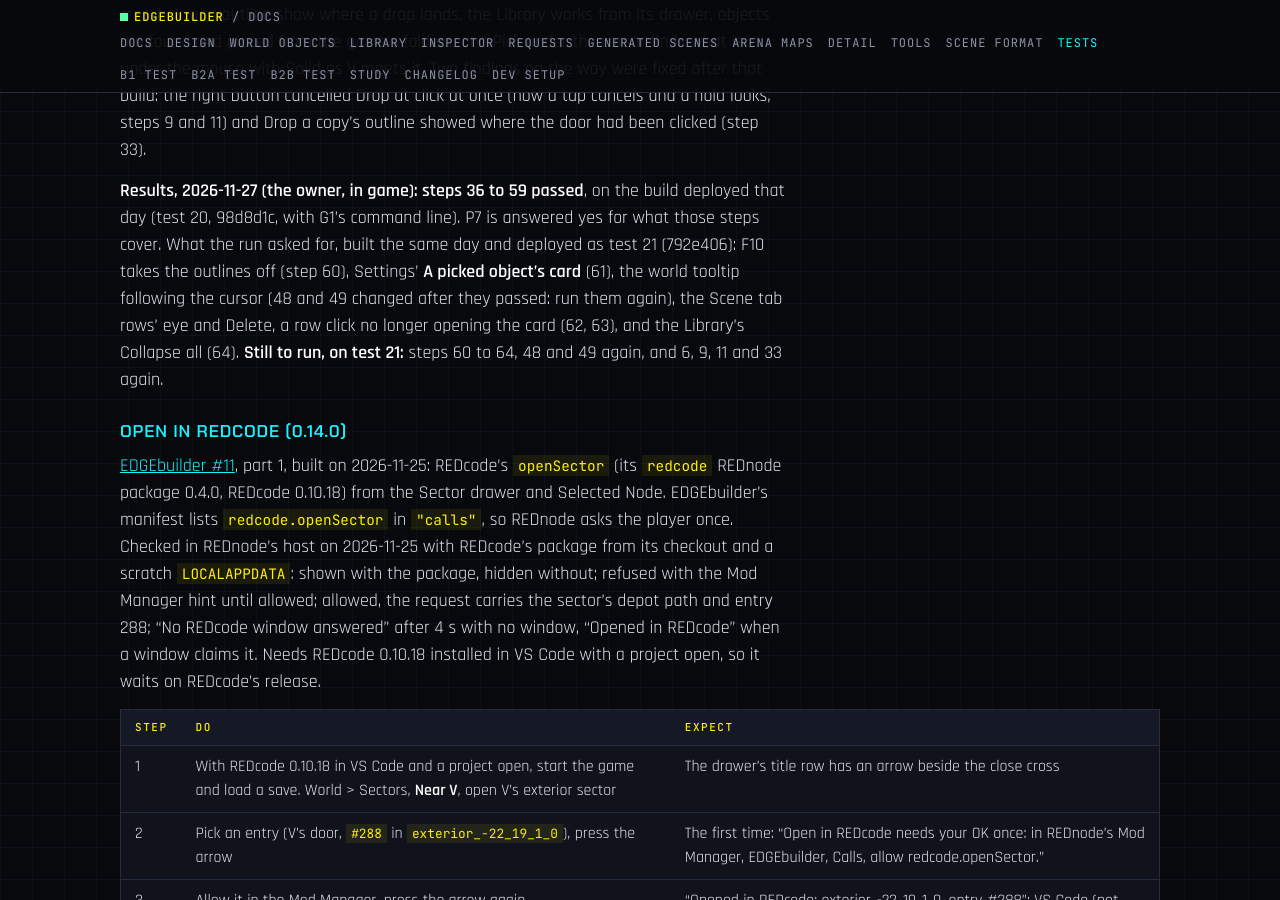
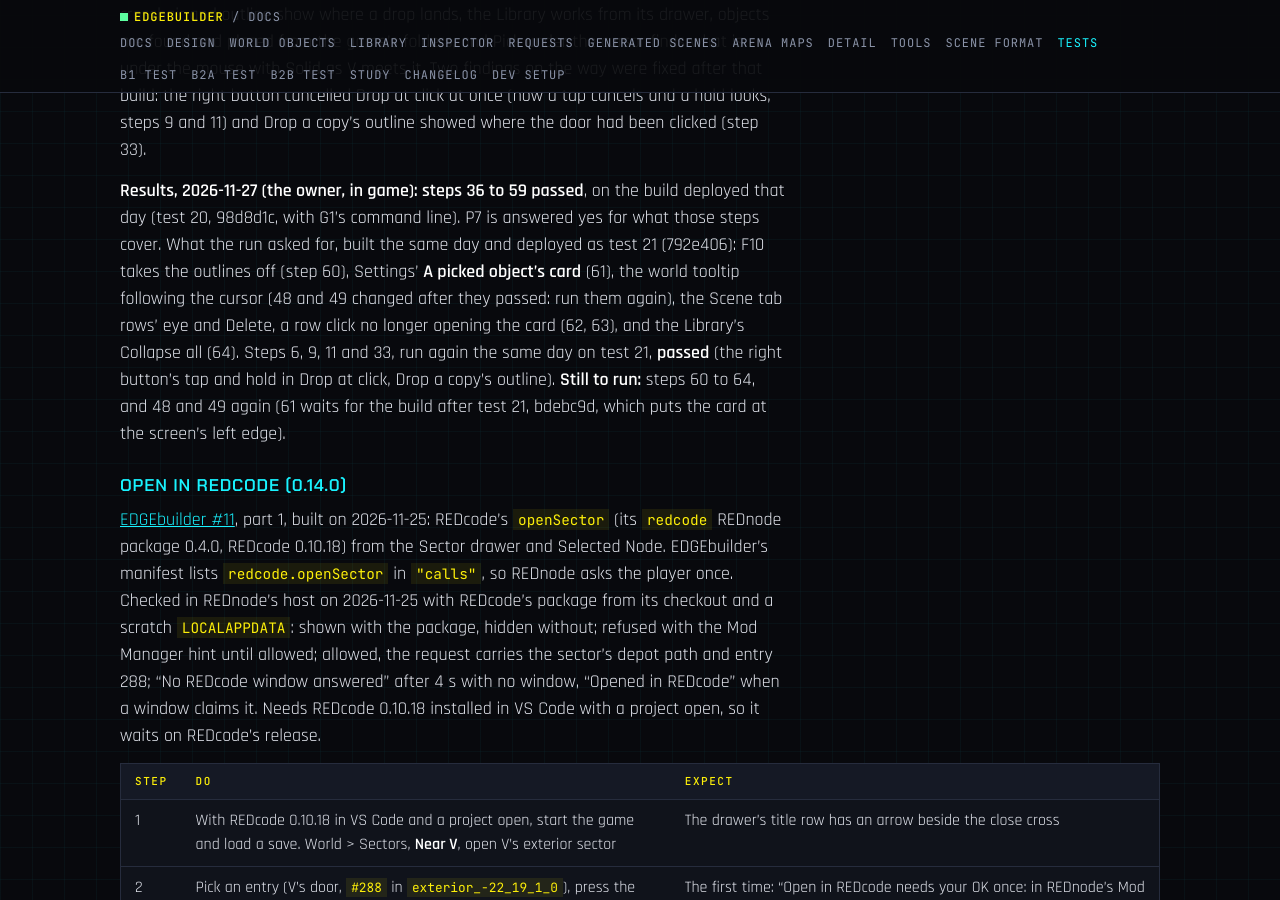
Before and after one commit to Edgemodders/EDGEbuilder, a Jekyll site: the page built from docs/testing.md, in a window 1280 px wide and 900 px high, scrolled down 68497 px. Built offline with Jekyll 4.4.1, drawn with Linux system fonts in a browser that asks for light colours; some of the changed text lies outside the part shown.

Commit message:
0.14.0's test: steps 6, 9, 11 and 33 passed again in game
Co-Authored-By: Claude Opus 5.5 <noreply@anthropic.com>

```diff
--- a/docs/testing.md
+++ b/docs/testing.md
@@ -36,7 +36,7 @@ Last updated 2026-10-30.
 | [D2 Open, close, lock](#d2-open-close-lock-0130) | In the game | D2 | 2026-11-23 (0.13.0, 0.13.1) | Pass (step 12 as R1 to R5 on 0.13.1) |
 | [S1 Sectors](#s1-sectors-0130) | In the game | S1 | 2026-11-23 (0.13.0 to 0.13.2) | Pass |
 | [Project picker](#project-picker-0130) | In the game | Project picker | 2026-11-23 (0.13.1) | Pass; 0.13.2 released |
-| [Previews, the Explorer, the Library drawer and Drop at click's outline](#previews-the-explorer-the-library-drawer-and-drop-at-clicks-outline-0140) | In the game | 0.14.0 | 2026-11-24, 2026-11-27 | Partly run: steps 1 to 35 passed on 2026-11-24, 36 to 59 on 2026-11-27; 60 to 64 (added from that run), 48 and 49 (changed) and 6, 9, 11 and 33 again to run on test 21 (64 steps, P1 to P7) |
+| [Previews, the Explorer, the Library drawer and Drop at click's outline](#previews-the-explorer-the-library-drawer-and-drop-at-clicks-outline-0140) | In the game | 0.14.0 | 2026-11-24, 2026-11-27 | Partly run: steps 1 to 35 passed on 2026-11-24, 36 to 59 and 6, 9, 11 and 33 again on 2026-11-27; 60 to 64 (added from that run) and 48 and 49 (changed) to run (64 steps, P1 to P7) |
 | [T0 Tools probe](#t0-tools-probe) | In the game | T0 | 2026-11-24 | Not run (checked in REDnode's host; 10 steps) |
 | [G1 The command line and the scene contract](#g1-the-command-line-and-the-scene-contract-0140) | By hand, steps 1 to 8 without the game; 9 to 11 in the game | G1 | 2026-11-27 | Partly run: steps 1 to 8 passed (by script, no game); 9 to 11 in the game to run. A release gate for 0.14.0 |
 | [G0 Generated scenes: the look](#g0-generated-scenes-the-look) | In the game | G0, G1 | 2026-11-23 | Partly run: steps 1 and 2 passed (a command-line bake loads and draws; G1's end is met); step 7 in part; 3, 4, 6 and 8 to run |
@@ -1183,7 +1183,7 @@ Before: the game closed; Claude deploys 0.14.0 with EDGEdeck. A save loaded, a s
 
 **Results, 2026-11-24 (the owner, in game): steps 1 to 35 passed** on the build deployed that morning (dbb20bf: the Library drawer's widths, the Import file picker and the About guide, before everything after it). P1 to P6 are answered yes on that build: the pictures come and look like the objects, the overlay drawing them costs no noticeable frame rate, the crosshair and outline show where a drop lands, the Library works from its drawer, objects are found and placed from the game's folders, and Pick under the cursor finds what is under the mouse with Solid as V meets it. Two findings on the way were fixed after that build: the right button cancelled Drop at click at once (now a tap cancels and a hold looks, steps 9 and 11) and Drop a copy's outline showed where the door had been clicked (step 33).
 
-**Results, 2026-11-27 (the owner, in game): steps 36 to 59 passed**, on the build deployed that day (test 20, 98d8d1c, with G1's command line). P7 is answered yes for what those steps cover. What the run asked for, built the same day and deployed as test 21 (792e406): F10 takes the outlines off (step 60), Settings' **A picked object's card** (61), the world tooltip following the cursor (48 and 49 changed after they passed: run them again), the Scene tab rows' eye and Delete, a row click no longer opening the card (62, 63), and the Library's Collapse all (64). **Still to run, on test 21:** steps 60 to 64, 48 and 49 again, and 6, 9, 11 and 33 again.
+**Results, 2026-11-27 (the owner, in game): steps 36 to 59 passed**, on the build deployed that day (test 20, 98d8d1c, with G1's command line). P7 is answered yes for what those steps cover. What the run asked for, built the same day and deployed as test 21 (792e406): F10 takes the outlines off (step 60), Settings' **A picked object's card** (61), the world tooltip following the cursor (48 and 49 changed after they passed: run them again), the Scene tab rows' eye and Delete, a row click no longer opening the card (62, 63), and the Library's Collapse all (64). Steps 6, 9, 11 and 33, run again the same day on test 21, **passed** (the right button's tap and hold in Drop at click, Drop a copy's outline). **Still to run:** steps 60 to 64, and 48 and 49 again (61 waits for the build after test 21, bdebc9d, which puts the card at the screen's left edge).
 
 ### Open in REDcode (0.14.0)
 
```
